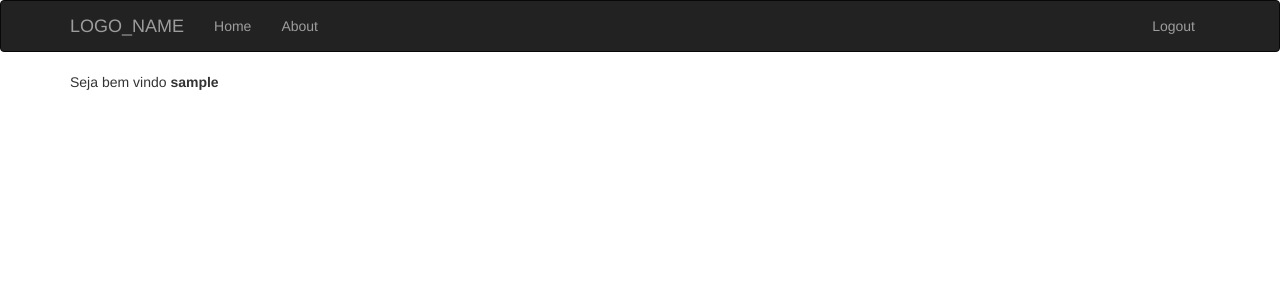
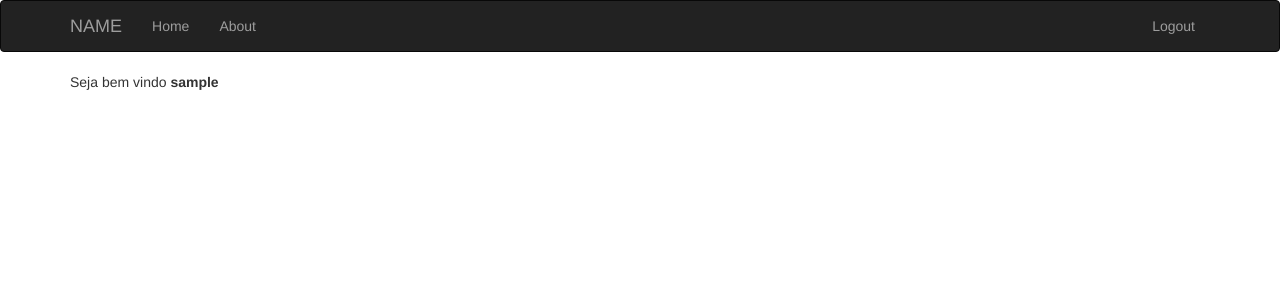
Before and after one commit to handreassa/flask-app, a Flask app: page / in a window 1280 px wide. Shown: the top 300 px of the page. Run offline with Flask 2, Linux system fonts and the light colour scheme; the visitor is signed in with stand-in values (Sample User, id 1); data comes from the database, SQL or seed files in the repository; some libraries are stand-ins or nearby versions.

Commit message:
Changes on navbar

```diff
--- a/app/templates/template.html
+++ b/app/templates/template.html
@@ -16,7 +16,7 @@
                         <span class="icon-bar"></span>
                         <span class="icon-bar"></span>
                     </button>
-                    <a class="navbar-brand" href="{{ url_for('home') }}">LOGO_NAME</a>
+                    <a class="navbar-brand" href="{{ url_for('home') }}">NAME</a>
                 </div>
                 <div class="collapse navbar-collapse" id="bs-example-navbar-collapse-1">
                     <ul class="nav navbar-nav">
```
